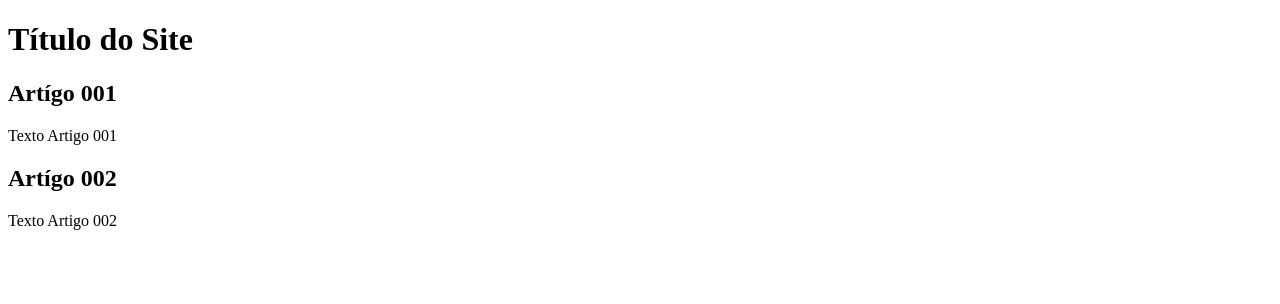
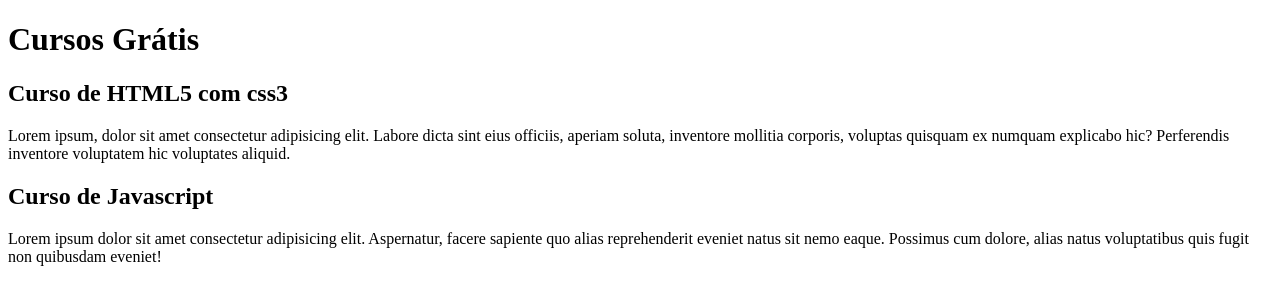
Before and after one commit to viniitl/projeto-site, a plain HTML site: page index.html in a window 1280 px wide. Drawn offline with Linux system fonts and the light colour scheme.

Commit message:
comecei a escrever o conteúdo

```diff
--- a/index.html
+++ b/index.html
@@ -8,15 +8,15 @@
 <body>
     <main>
         <header>
-            <h1>Título do Site</h1>
+            <h1>Cursos Grátis</h1>
         </header>
         <article>
-            <h2>Artígo 001</h2>
-            <p>Texto Artigo 001</p>
+            <h2>Curso de HTML5 com css3</h2>
+            <p>Lorem ipsum, dolor sit amet consectetur adipisicing elit. Labore dicta sint eius officiis, aperiam soluta, inventore mollitia corporis, voluptas quisquam ex numquam explicabo hic? Perferendis inventore voluptatem hic voluptates aliquid.</p>
         </article>
         <article>
-            <h2>Artígo 002</h2>
-            <p>Texto Artigo 002</p>
+            <h2>Curso de Javascript</h2>
+            <p>Lorem ipsum dolor sit amet consectetur adipisicing elit. Aspernatur, facere sapiente quo alias reprehenderit eveniet natus sit nemo eaque. Possimus cum dolore, alias natus voluptatibus quis fugit non quibusdam eveniet!</p>
         </article>
     </main>
 </body>
```
